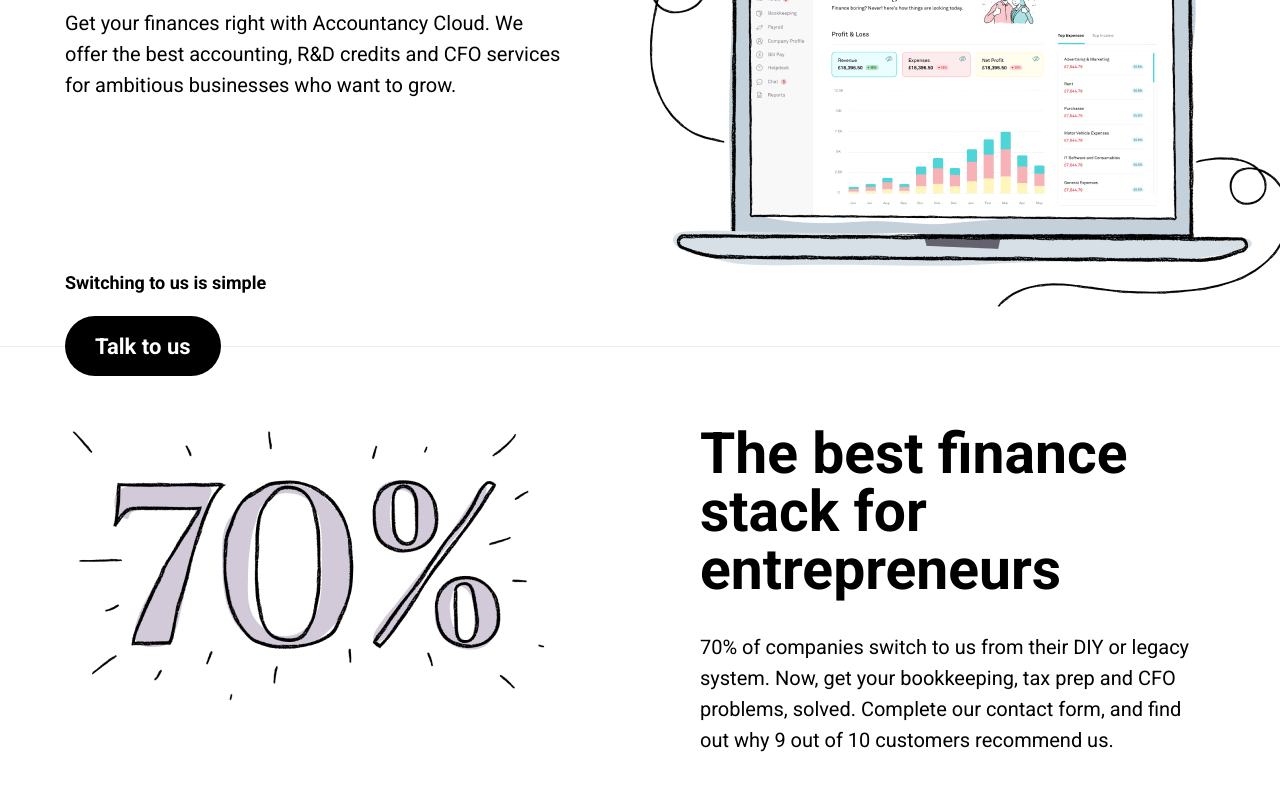
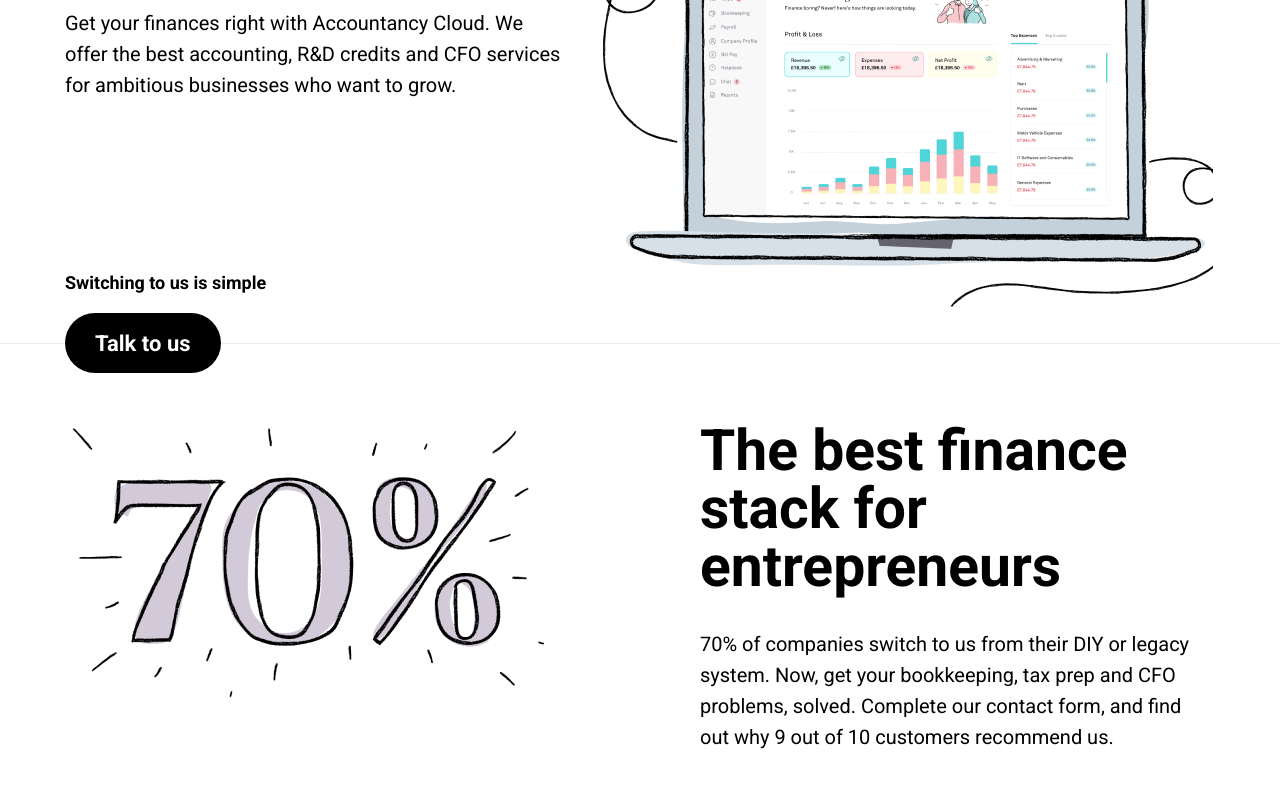
Before and after one commit to igorGavr/first, a plain HTML site: page Verstka_1/index.html in a window 1280 px wide. Shown: the part 283-1073 px from the top of the page. Drawn offline with Linux system fonts and the light colour scheme.

Commit message:
Верстка)

```diff
--- a/Verstka_1/index.html
+++ b/Verstka_1/index.html
@@ -40,7 +40,7 @@
             </div>
 
             <div class="header_content__image">
-                <img src="img/Rectangle.png" alt="bg">
+                <img src="img/first.png" alt="bg">
             </div>
         </div>
         <button class="header_button_bottom">Talk to us</button>
--- a/Verstka_1/style.css
+++ b/Verstka_1/style.css
@@ -11,6 +11,7 @@
 }
 .header_grid{
     position: relative;
+    /*border: 1px solid red;*/
 }
 .wrapper{
     max-width: 1150px;
@@ -77,7 +78,7 @@
     padding: 10px 0;
     display: flex;
     justify-content: space-between;
-    column-gap: 63px;
+    column-gap: 16px;
 }
 .header_content_title{
     font-weight: bold;
```
Also changed, not shown: Verstka_1/img/Rectangle.png (deleted), Verstka_1/img/first.png (added).
